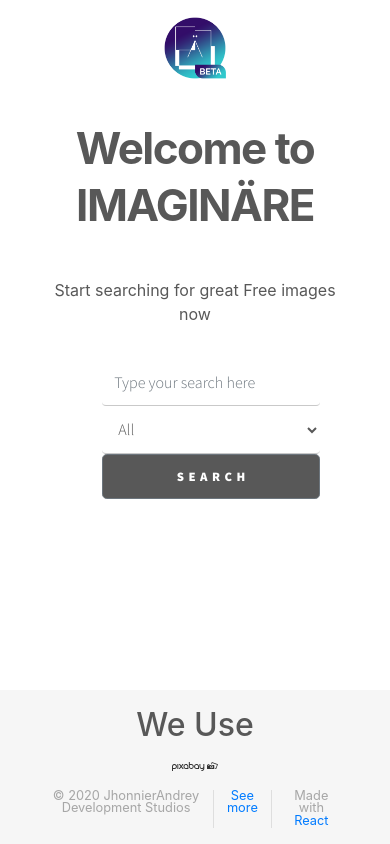
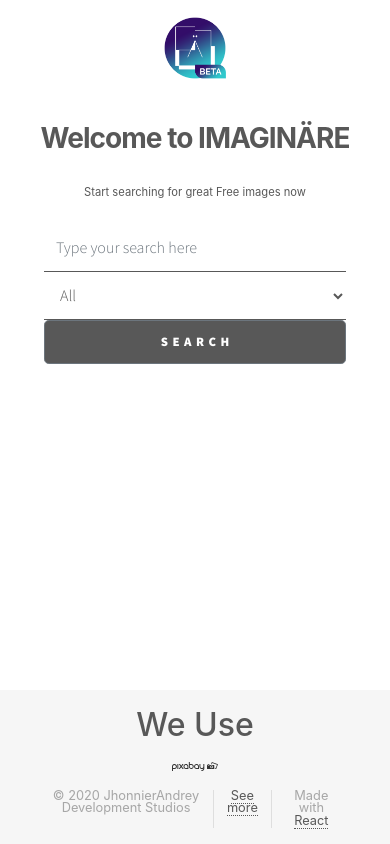
Before and after one commit to jhonnierandrey/dasimaginare, a React (Create React App) app: page / in a window 390 px wide. Built offline with nearby package versions, Linux system fonts and the light colour scheme.

Commit message:
Visual improvements for mobile version, Unused CSS styles removed.

```diff
--- a/src/App.css
+++ b/src/App.css
@@ -2,6 +2,20 @@
 @import url("https://fonts.googleapis.com/css?family=Source+Sans+Pro:300,700,900");
 * {
   box-sizing: border-box;
+}
+
+.btn:hover {
+  background-color: #330d69;
+}
+
+a {
+  color: #585858;
+  border-bottom: 1px dotted #585858;
+}
+
+a:hover {
+  text-decoration: none;
+  color: #330d69;
 }
 
 body {
@@ -37,13 +51,6 @@ body input, body select, body textarea {
 #header {
   padding: 1em 0;
 }
-
-.header-logo img {
-  width: 64px;
-  height: 64px;
-  margin: 0 0 2.5em;
-}
-
 #header h1 {
   font-size: 2.75em;
   font-weight: 700;
@@ -51,9 +58,17 @@ body input, body select, body textarea {
   margin: 0 0 1em;
   letter-spacing: -0.035em;
 }
-
 #header p {
   margin: 0 0 2em;
+}
+
+.header-logo img {
+  width: 64px;
+  height: 64px;
+  margin: 0 0 2.5em;
+}
+.header-logo a {
+  border: 0;
 }
 
 form .btn {
@@ -68,22 +83,28 @@ form .btn {
   padding: 0 1.25em 0 1.6em;
   text-transform: uppercase;
 }
-
-.form-row {
+form .form-row {
   width: 80%;
   margin: auto;
 }
-
-.form-row div {
-  padding: 0 0 0 2em !important;
+form .form-row div {
+  padding: 0 0 0 2em;
 }
 
 .form-control {
   height: 3em;
   border: none;
-  border-bottom: 1px solid #c9c9c9;
+  border-bottom: 1px solid #585858;
   color: inherit;
   width: 100%;
+  border-radius: 0;
+}
+
+.form-control:focus {
+  color: #585858;
+  border-color: #585858;
+  outline: 0;
+  box-shadow: 0 0 0 1.2rem rgba(255, 255, 255, 0);
 }
 
 section {
@@ -91,13 +112,11 @@ section {
   padding-top: 1em;
   color: #FFFFFF;
 }
-
 section .card {
   width: 250px;
   height: 250px;
   margin: 1em;
 }
-
 section .card img {
   width: 250px;
   height: 250px;
@@ -115,7 +134,6 @@ section .card img {
   bottom: 0px;
   right: 0px;
 }
-
 .card-body div {
   height: 100%;
   display: flex;
@@ -125,14 +143,6 @@ section .card img {
 
 .card-body:hover {
   opacity: 100;
-}
-
-section .card img:hover .card-body {
-  display: block;
-}
-
-.hidden-data {
-  display: none;
 }
 
 #footer {
@@ -145,7 +155,9 @@ section .card img:hover .card-body {
   width: 80%;
   margin: auto;
 }
-
+.footer-credits a {
+  border: 0;
+}
 .footer-credits img {
   width: 15%;
 }
@@ -161,14 +173,36 @@ section .card img:hover .card-body {
   margin-top: 1em;
   line-height: 1;
 }
-
 .footer-copyright li {
   border-left: 1px solid rgba(88, 88, 88, 0.15);
   padding: 0 1em;
 }
-
 .footer-copyright li:first-child {
   border-left: 0;
 }
 
+@media (max-width: 576px) {
+  #main {
+    width: 100%;
+  }
+
+  #header h1 {
+    font-size: 1.75em;
+  }
+  #header p {
+    font-size: 0.7em;
+  }
+
+  .form-row div {
+    padding: 0;
+  }
+
+  section .card {
+    width: 80%;
+  }
+  section .card img {
+    width: 100%;
+  }
+}
+
 /*# sourceMappingURL=App.css.map */
--- a/src/App.scss
+++ b/src/App.scss
@@ -3,24 +3,34 @@
 @import url("https://fonts.googleapis.com/css?family=Source+Sans+Pro:300,700,900");
 
 // Theme Variables
+* { box-sizing: border-box;}
 
 $text-color: #585858;
+$effect-color: #330d69;
+$font-family: "Source Sans Pro",Helvetica,sans-serif;
 
-* { box-sizing: border-box;}
+.btn:hover {
+    background-color: $effect-color;
+}
+
+a {
+    color: $text-color;
+    border-bottom: 1px dotted $text-color;
+}
+
+a:hover {
+    text-decoration: none;
+    color: $effect-color;
+}
+
+// Main Containers
 
 body {
     text-align: center;
-    //background-color: #FFFFFF;
-    //background-size: cover;
-    //background-position: center;
-    //min-height: 100vh;
-    //display: flex;
-    //font-size: calc(10px + 2vmin);
     color: $text-color;
 
     input, select, textarea {
-        //color: #585858;
-        font-family: "Source Sans Pro",Helvetica,sans-serif;
+        font-family: $font-family;
         font-size: 16pt;
         font-weight: 300;
         line-height: 1.75;
@@ -29,8 +39,6 @@ body {
 
 #root {
     width: 100%;
-    //display: flex;
-    //justify-content: center;
 }
 
 #wrapper {
@@ -50,15 +58,8 @@ body {
 
 #header {
     padding: 1em 0;
-}
 
-.header-logo img {
-    width: 64px;
-    height: 64px;
-    margin: 0 0 2.5em;
-}
-
-#header h1 {
+    h1 {
         font-size: 2.75em;
         font-weight: 700;
         line-height: 1.3;
@@ -66,9 +67,24 @@ body {
         letter-spacing: -.035em;
     }
 
-#header p {
+    p {
         margin: 0 0 2em;
     }
+}
+
+.header-logo {
+    img {
+        width: 64px;
+        height: 64px;
+        margin: 0 0 2.5em;
+    }
+
+    a {
+        border: 0;
+    }
+}
+
+// SEARCH BAR
 
 form {
     .btn {
@@ -83,7 +99,6 @@ form {
         padding: 0 1.25em 0 1.6em;
         text-transform: uppercase;
     }
-}
 
     .form-row {
         width: 80%;
@@ -91,37 +106,45 @@ form {
     }
 
     .form-row div {
-    padding: 0 0 0 2em !important;
+        padding: 0 0 0 2em;
+    }
 }
 
 .form-control {
     height: 3em;
     border: none;
-    border-bottom: 1px solid #c9c9c9;
+    border-bottom: 1px solid $text-color;
     color: inherit;
     width: 100%;
+    border-radius: 0;
 }
 
+.form-control:focus {
+    color: $text-color;
+    border-color: $text-color;
+    outline: 0;
+    box-shadow: 0 0 0 1.2rem rgba(255,255,255,0);
+}
 
-// Images - Results Grid
+// IMAGES - RESULTS GRID
 
 section {
     justify-content: center;
     padding-top: 1em;
     color: #FFFFFF;
-}
 
-section .card {
+    .card {
         width: 250px;
         height: 250px;
         margin: 1em;
     }
 
-section .card img {
+    .card img {
         width: 250px;
         height: 250px;
         object-fit: cover;
         border-radius: 4px;
+    }
 }
 
 .card-body {
@@ -133,29 +156,17 @@ section .card img {
     left: 0px;
     bottom: 0px;
     right: 0px;
-}
 
-.card-body div {
+    div {
         height: 100%;
         display: flex;
         flex-direction: column;
         justify-content: flex-end;
     }
+}
 
 .card-body:hover {
     opacity: 100;
-}
-
-section .card img:hover {
-    .card-body{
-        display: block;
-    }
-}
-
-// SPECIALS
-
-.hidden-data {
-    display: none;
 }
 
 // FOOTER
@@ -169,10 +180,14 @@ section .card img:hover {
 .footer-credits {
     width: 80%;
     margin: auto;
+
+    a {
+        border: 0;
     }
 
-.footer-credits img {
+    img {
         width: 15%;
+    }
 }
 
 .footer-copyright {
@@ -185,19 +200,47 @@ section .card img:hover {
     color: rgba(88,88,88,.5);
     margin-top: 1em;
     line-height: 1;
-}
 
-.footer-copyright li {
+    li {
         border-left: 1px solid rgba(88,88,88,.15);
         padding: 0 1em;
     }
 
-.footer-copyright li:first-child {
+    li:first-child {
         border-left: 0;
+    }
 }
 
 // Small devices (landscape phones, 576px and up)
-//@media (max-width: 576px) {}
+@media (max-width: 576px) {
+
+    #main {
+        width: 100%;
+    }
+
+    #header {
+        h1 {
+            font-size: 1.75em;
+        }
+
+        p {
+            font-size: 0.7em;
+        }
+    }
+
+    .form-row div {
+        padding: 0;
+    }
+
+    section {
+        .card {
+            width: 80%;
+        }
+        .card img {
+            width: 100%;
+        }
+    }
+}
 
 // Medium devices (tablets, 768px and up)
 //@media (min-width: 768px) { ... }
--- a/src/components/Image.js
+++ b/src/components/Image.js
@@ -13,10 +13,6 @@ class Image extends Component {
         } = this;
 
         const {largeImageURL, likes, tags, views, user} = props.image;
-
-        /*
-        <p className="card-text">#{tags}</p>
-        */
 
         return (
             <div className="card">
```
Also changed, not shown: 1 other file (tests, documents, lock files or other folders). Lines whose indentation alone changed are shown as unchanged.
